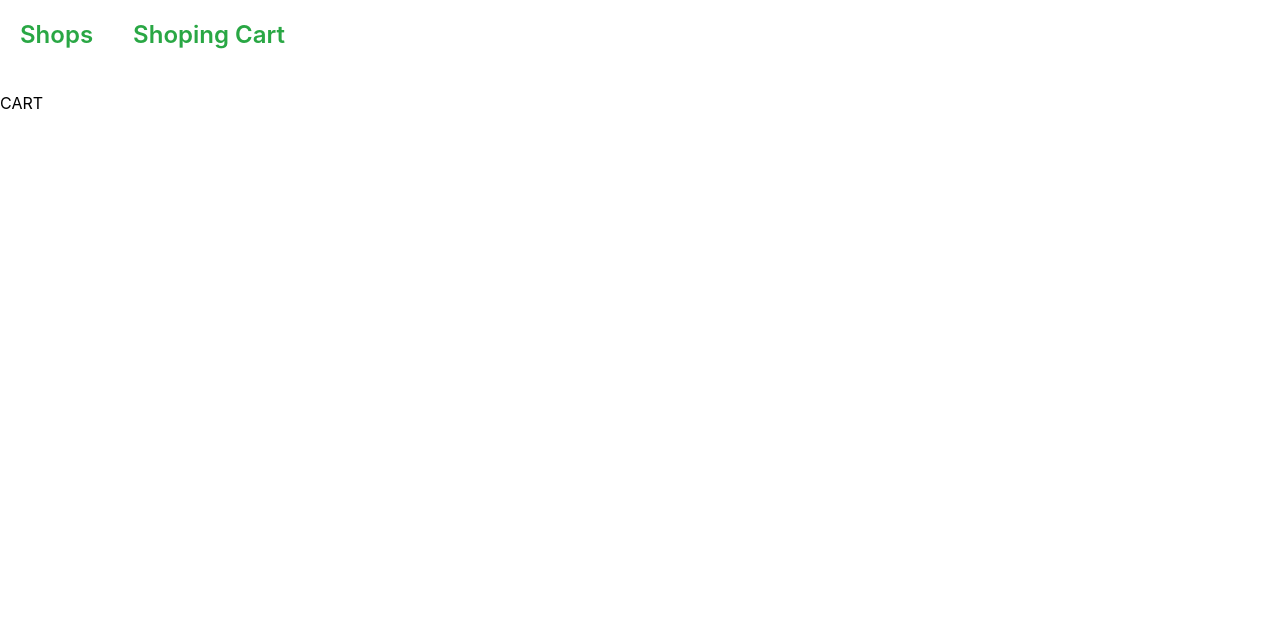
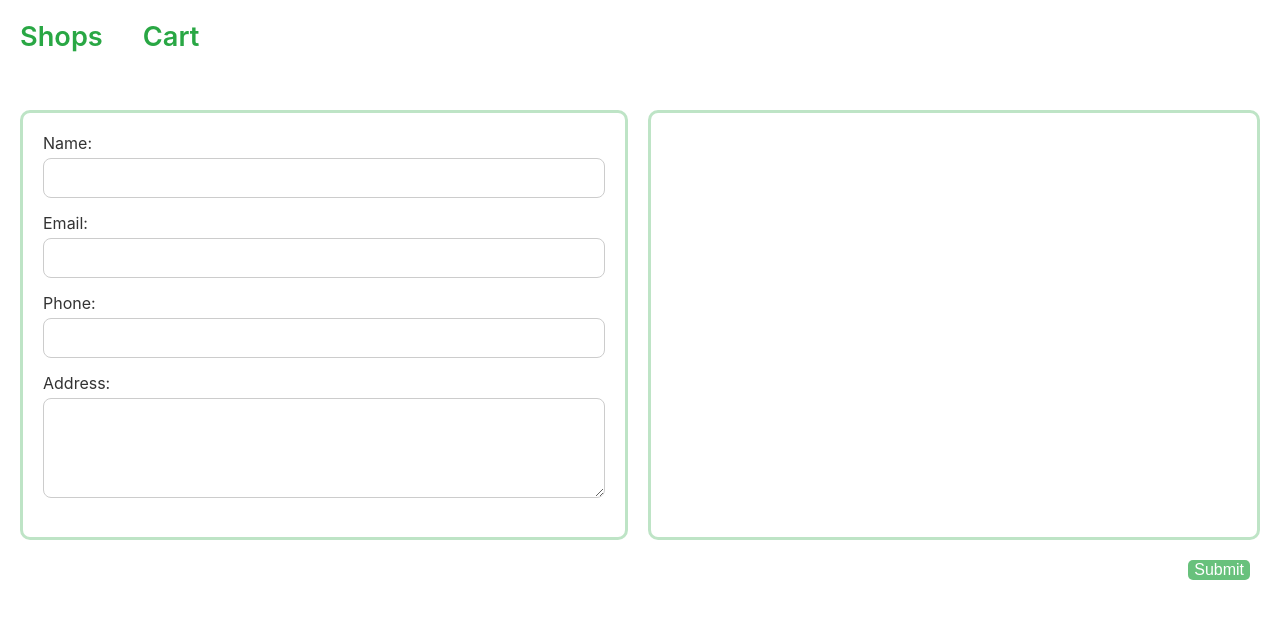
Before and after one commit to ArtemBorshchev/medicine-delivery, a React (Create React App) app: page /cart in a window 1280 px wide. Shown: the top 618 px of the page. Built offline with nearby package versions, Linux system fonts and the light colour scheme.

Commit message:
cart-form structure

```diff
--- a/src/App.js
+++ b/src/App.js
@@ -2,7 +2,7 @@ import React from "react";
 import { Routes, Route } from "react-router-dom";
 import Header from "./components/Header";
 import Shops from "./components/Shops";
-import ShoppingCart from "./components/ShopingCart";
+import Cart from "./components/Cart";
 
 function App() {
   return (
@@ -10,8 +10,7 @@ function App() {
           <Header />
           <Routes>
               <Route path="/" element={<Shops />} />
-              <Route path="/cart" element={<ShoppingCart />} />
-              {/* Другие маршруты */}
+              <Route path="/cart" element={<Cart />} />
           </Routes>
       </div>
   );
--- /dev/null
+++ b/src/components/Cart.jsx
@@ -0,0 +1,62 @@
+import React, { useState } from 'react';
+import "../styles/cart.css";
+
+const Cart = ({ items }) => {
+  const [shippingInfo, setShippingInfo] = useState({
+    name: '',
+    email: '',
+    phone: '',
+    address: ''
+  });
+
+  const handleInputChange = (event) => {
+    const { name, value } = event.target;
+    setShippingInfo({ ...shippingInfo, [name]: value });
+  };
+
+  const handleSubmit = (event) => {
+    event.preventDefault();
+    console.log('smth to server:', shippingInfo);
+  };
+
+  return (
+    <section className="cart-container">
+      <div className="form-container">
+        <div className="cart-form-left">
+          <form onSubmit={handleSubmit}>
+            <div className="form-group">
+              <label htmlFor="name">Name:</label>
+              <input type="text" id="name" name="name" value={shippingInfo.name} onChange={handleInputChange} />
+            </div>
+            <div className="form-group">
+              <label htmlFor="email">Email:</label>
+              <input type="email" id="email" name="email" value={shippingInfo.email} onChange={handleInputChange} />
+            </div>
+            <div className="form-group">
+              <label htmlFor="phone">Phone:</label>
+              <input type="tel" id="phone" name="phone" value={shippingInfo.phone} onChange={handleInputChange} />
+            </div>
+            <div className="form-group">
+              <label htmlFor="address">Address:</label>
+              <textarea id="address" name="address" value={shippingInfo.address} onChange={handleInputChange}></textarea>
+            </div>
+          </form>
+        </div>
+        <div className="cart-items-right">
+          {/* <ul>
+            {items.map((item, index) => (
+              <li key={index}>
+                {item.name} - ${item.price}
+              </li>
+            ))}
+          </ul> */}
+        </div>
+      </div>
+      <div className="button-container">
+        <button className="submit-button" type="submit" onClick={handleSubmit}>Submit</button>
+      </div>
+    </section>
+  );
+};
+
+export default Cart;
--- a/src/components/FavoriteIcon.jsx
+++ b/src/components/FavoriteIcon.jsx
@@ -1,42 +1,18 @@
 import React, { useState } from "react";
+import {decorateClickedElement, decorateFocusedLeavedElement} from "../usefullFunc/usefullFunc.js"
+
 import {ReactComponent as HeartIcon} from "../iconFavorit.svg"
 
 const FavoriteIcon = () => {
   const [opacitiColor, setOpacitiColor] = useState('0.2');
   const [clickedIcon, setClickedIcon] = useState(false);
 
-  const enterFavorite = () => {
-    if (!clickedIcon) {
-      console.log("click ON")
-      setOpacitiColor("1");
-      setClickedIcon(!clickedIcon);
-    }
-    if (clickedIcon) {
-      setOpacitiColor("0.2");
-      setClickedIcon(!clickedIcon);
-    }
-  }
-  const focusLeaveFavorite = (e) => {
-    if (!clickedIcon) {
-      switch (e.type) {
-        case "mouseenter":
-          setOpacitiColor(1);
-          break;
-        case "mouseleave":
-          setOpacitiColor(0.2);
-          break;
-        default:
-          break;
-      }
-    }
-  };
-
   return (
-    <HeartIcon className="heart" fill="#29a745" opacity={opacitiColor}
-    width="25px" height="25px"
-    onClick={enterFavorite}
-    onMouseEnter={focusLeaveFavorite}
-    onMouseLeave={focusLeaveFavorite}/>
+    <HeartIcon className="heart" fill="#29a745" opacity={opacitiColor} width="25px" height="25px"
+      onClick={() => decorateClickedElement(setOpacitiColor, setClickedIcon, clickedIcon)}
+      onMouseEnter={(e) => decorateFocusedLeavedElement(e, setOpacitiColor, clickedIcon)}
+      onMouseLeave={(e) => decorateFocusedLeavedElement(e, setOpacitiColor, clickedIcon)}
+    />
   )
 }
 
--- a/src/components/Header.jsx
+++ b/src/components/Header.jsx
@@ -4,13 +4,19 @@ import { Link } from 'react-router-dom';
 import "../styles/header.css";
 
 const Header = () => {
+
+
   return (
-    <header className='header'>
-      <div className='header-title-box'>
-        <h3><Link to="/">Shops</Link></h3>
+    <header className="header">
+      <div className="header-title-box">
+        <h3>
+          <Link to="/">Shops</Link>
+        </h3>
       </div>
-      <div className='header-title-box'>
-        <h3><Link to="/cart">Shoping Cart</Link></h3>
+      <div className="header-title-box">
+        <h3>
+          <Link to="/cart">Cart</Link>
+        </h3>
       </div>
     </header>
   );
--- a/src/components/ShopingCart.jsx
+++ /dev/null
@@ -1,16 +0,0 @@
-import React, { useState } from 'react';
-
-const ShoppingCart = () => {
-    const [goodsInCart, setGoodsInCart] = useState([]);
-
-    // Реализация функционала для изменения количества и удаления товаров из корзины
-
-    return (
-        <div>
-          CART
-            {/* Отображение выбранных лекарств в корзине и возможность просмотра и изменения */}
-        </div>
-    );
-};
-
-export default ShoppingCart;
--- a/src/components/Shops.jsx
+++ b/src/components/Shops.jsx
@@ -9,13 +9,9 @@ const Shops = () => {
     const [shop, setShop] = useState([]);
     const [selectedGoods, setSelectedGoods] = useState([]);
 
-    // Реализация загрузки списка магазинов и выбора лекарств
-
     return (
       <div className="shops-container">
         <div className="left-block">
-          Shops list
-            {/* Список магазинов */}
         </div>
         <div className="right-block">
           {
@@ -26,23 +22,15 @@ const Shops = () => {
                 dataAdded={'10.01.2024'}
                 name={`NAME ${index + 1}`}
                 image={medicineIcon}
-                price={100}  // пример цены
-                available={true} // или false в зависимости от наличия
-                onAddToCart={() => console.log('Товар добавлен в корзину')} // пример обработчика события
+                price={100}
+                available={true}
+                onAddToCart={() => console.log('Товар добавлен в корзину')}
               />
               )
             })
           }
-        <ProductCard
-          name="NAME"
-          image={medicineIcon}
-          price={100}  // пример цены
-          available={true} // или false в зависимости от наличия
-          onAddToCart={() => console.log('Товар добавлен в корзину')} // пример обработчика события
-        />
-            {/* Товары магазина */}
         </div>
-  </div>
+      </div>
     );
 };
 
--- a/src/index.css
+++ b/src/index.css
@@ -4,7 +4,6 @@ body {
   padding: 0;
   color: #000;
 }
-
 
 h1, h2, h3, h4, h5, h6{
   font-weight: 600;
@@ -21,7 +20,7 @@ h2 {
 }
 
 h3 {
-  font-size: 1.5rem;
+  font-size: 1.7rem;
 }
 a {
   color: #29a744;
--- /dev/null
+++ b/src/styles/cart.css
@@ -0,0 +1,83 @@
+.cart-container {
+  display: flex;
+  flex-direction: column;
+}
+
+.form-container {
+  display: flex;
+  justify-content: space-between;
+}
+
+.cart-form-left {
+  margin: 10px 20px 20px 20px;
+  border: 3px rgba(41, 167, 68, 0.3) solid;
+  border-radius: 10px;
+  box-sizing: border-box;
+  width: 50%;
+  padding: 20px;
+}
+
+.cart-items-right {
+  display: flex;
+  flex-wrap: wrap;
+  justify-content: flex-start;
+  border: 3px rgba(41, 167, 68, 0.3) solid;
+  border-radius: 10px;
+  margin: 10px 20px 20px 0px;
+  width: 50%;
+}
+
+.form-group {
+  margin-bottom: 15px;
+}
+
+.submit-button {
+  background-color: #29a745;
+  opacity: 0.7;
+  color: #fff;
+  border: none;
+  border-radius: 5px;
+  font-size: 16px;
+  cursor: pointer;
+  transition: 0.3s;
+}
+
+.submit-button:hover {
+  opacity: 1;
+}
+
+.button-container {
+  margin-right: 30px;
+  display: flex;
+  justify-content: flex-end;
+}
+
+.cart-form-left label {
+  display: block;
+  font-size: 16px;
+  color: #333;
+}
+
+.cart-form-left input[type="text"],
+.cart-form-left input[type="email"],
+.cart-form-left input[type="tel"],
+.cart-form-left textarea {
+  width: 100%;
+  padding: 10px;
+  margin-top: 5px;
+  border: 1px solid #ccc;
+  border-radius: 8px;
+  box-sizing: border-box;
+  font-size: 16px;
+}
+
+.cart-form-left textarea {
+  height: 100px;
+}
+
+.cart-form-left input[type="text"]:focus,
+.cart-form-left input[type="email"]:focus,
+.cart-form-left input[type="tel"]:focus,
+.cart-form-left textarea:focus {
+  border-color: #29a745;
+}
--- a/src/styles/header.css
+++ b/src/styles/header.css
@@ -3,6 +3,5 @@
   justify-content: flex-start;
 }
 .header-title-box {
-  border-right: 2px;
   margin: 20px;
 }
--- a/src/styles/product-card.css
+++ b/src/styles/product-card.css
@@ -53,10 +53,9 @@
   color: #fff;
   border: none;
   border-radius: 5px;
-  /* padding: 10px 20px; */
   font-size: 16px;
   cursor: pointer;
-  transition: background-color 0.3s;
+  transition: 0.3s;
 }
 
 .add-to-cart-button:hover {
--- /dev/null
+++ b/src/usefullFunc/usefullFunc.js
@@ -0,0 +1,24 @@
+export const decorateClickedElement = (setOpacitiColor, setClickedIcon, clickedIcon) => {
+  if (!clickedIcon) {
+    setOpacitiColor("1");
+    setClickedIcon(!clickedIcon);
+  }
+  if (clickedIcon) {
+    setOpacitiColor("0.2");
+    setClickedIcon(!clickedIcon);
+  }
+}
+export const decorateFocusedLeavedElement = (e, setOpacitiColor, clickedIcon) => {
+  if (!clickedIcon) {
+    switch (e.type) {
+      case "mouseenter":
+        setOpacitiColor(1);
+        break;
+      case "mouseleave":
+        setOpacitiColor(0.2);
+        break;
+      default:
+        break;
+    }
+  }
+};
```
